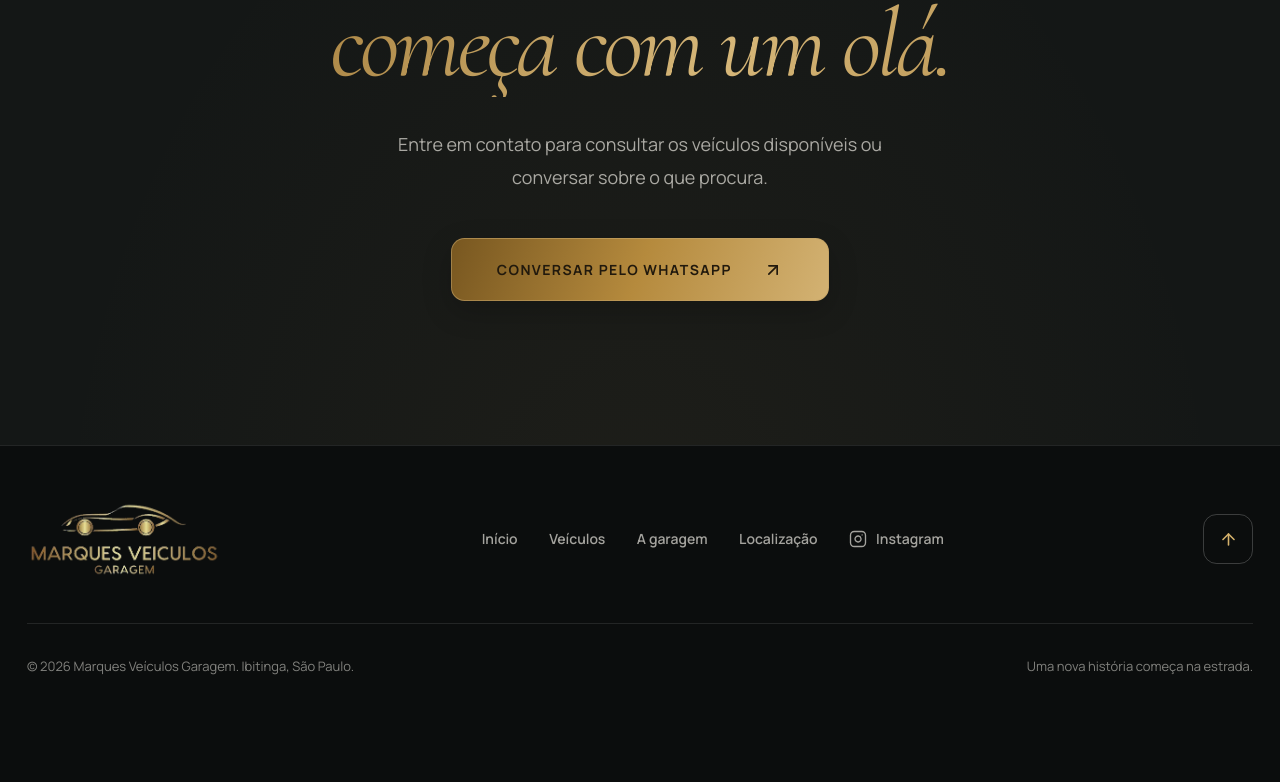
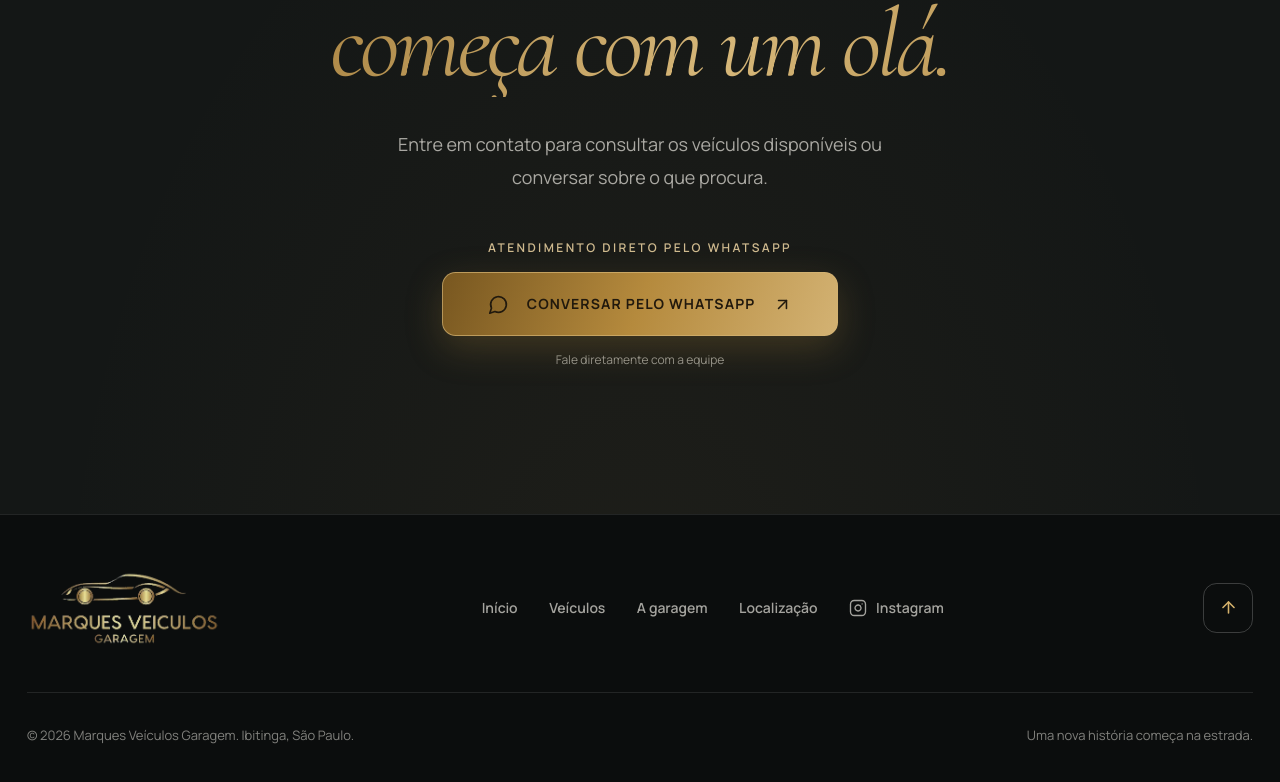
Before and after one commit to leticiazooe/landing-page-marques-veiculos, a React (Vite) app: page / in a window 1280 px wide. Shown: the part 3945-4727 px from the top of the page. Before the commit the page ends 4676 px from the top, so only its background shows below. Built offline with nearby package versions, Linux system fonts and the light colour scheme; no server answers; the database is empty.

Commit message:
style: highlight footer WhatsApp CTA with gold glow and refined icon

```diff
--- a/src/components/Footer.tsx
+++ b/src/components/Footer.tsx
@@ -1,4 +1,4 @@
-import { ArrowUp, ArrowUpRight, Instagram } from 'lucide-react';
+import { ArrowUp, ArrowUpRight, Instagram, MessageCircle } from 'lucide-react';
 import { Reveal } from './Reveal';
 import { contact, navLinks, whatsappUrl } from '../data/site';
 
@@ -12,9 +12,16 @@ export function Footer() {
             <p className="mb-8 text-[13px] font-bold uppercase tracking-[.28em] text-gold">Marques Veículos Garagem</p>
             <h2 id="contact-title" className="font-sans text-[clamp(40px,6.3vw,88px)] font-semibold leading-[1.08] tracking-[-.07em]">Seu próximo passo <em className="block font-display text-[1.21em] font-normal tracking-[-.04em] bg-[linear-gradient(110deg,#98702d_0%,#d6b779_29%,#aa813b_53%,#e5cc93_76%,#866025_100%)] bg-[length:200%_200%] bg-clip-text text-transparent">começa com um olá.</em></h2>
             <p className="mx-auto mt-7 max-w-[560px] text-[18px] leading-[1.8] text-ivory/65">Entre em contato para consultar os veículos disponíveis ou conversar sobre o que procura.</p>
-            <a href={whatsappUrl('Olá! Quero falar com a Marques Veículos sobre meu próximo carro.')} target="_blank" rel="noopener noreferrer" className="group mt-10 inline-flex min-h-14 items-center justify-between gap-7 rounded-xl border border-[#c2a065]/60 bg-[linear-gradient(110deg,#785720,#b58a3d,#d3b273,#97712d,#6a4b19)] bg-[length:200%_200%] px-7 text-[14px] font-bold uppercase tracking-[.10em] text-[#21190d] shadow-[0_10px_30px_rgba(0,0,0,.2)] transition-[background-position,transform,box-shadow] duration-700 ease-in-out hover:scale-[.98] hover:bg-right hover:shadow-[0_14px_34px_rgba(0,0,0,.28)] motion-reduce:transform-none focus-visible:outline-2 focus-visible:outline-offset-4 focus-visible:outline-gold-light sm:px-10">
-              Conversar pelo WhatsApp <ArrowUpRight aria-hidden="true" size={20} className="transition-transform group-hover:translate-x-0.5 group-hover:-translate-y-0.5" />
-            </a>
+            <div className="mt-10 flex flex-col items-center gap-3">
+              <p className="text-[12px] font-semibold uppercase tracking-[.2em] text-gold-light/85">Atendimento direto pelo WhatsApp</p>
+              <a href={whatsappUrl('Olá! Quero falar com a Marques Veículos sobre meu próximo carro.')} target="_blank" rel="noopener noreferrer" className="group relative isolate inline-flex min-h-[64px] max-w-full items-center justify-center gap-3 overflow-hidden rounded-xl border border-[#d3b273]/70 bg-[linear-gradient(110deg,#785720,#b58a3d,#d3b273,#97712d,#6a4b19)] bg-[length:200%_200%] px-6 text-[13px] font-bold uppercase tracking-[.08em] text-[#21190d] shadow-[0_12px_36px_rgba(181,138,61,.25)] transition-[background-position,transform,box-shadow] duration-500 ease-in-out hover:-translate-y-1 hover:bg-right hover:shadow-[0_16px_48px_rgba(181,138,61,.4)] focus-visible:outline-2 focus-visible:outline-offset-4 focus-visible:outline-gold-light motion-reduce:transform-none sm:gap-4 sm:px-10 sm:text-[14px]">
+                <span aria-hidden="true" className="pointer-events-none absolute -inset-y-8 -left-1/2 w-1/3 rotate-12 bg-white/15 blur-lg transition-transform duration-700 group-hover:translate-x-[440%] motion-reduce:transition-none" />
+                <MessageCircle aria-hidden="true" size={21} strokeWidth={1.9} className="relative shrink-0" />
+                <span className="relative">Conversar pelo WhatsApp</span>
+                <ArrowUpRight aria-hidden="true" size={19} className="relative shrink-0 transition-transform group-hover:translate-x-0.5 group-hover:-translate-y-0.5" />
+              </a>
+              <span className="text-[12px] text-ivory/55">Fale diretamente com a equipe</span>
+            </div>
           </Reveal>
         </div>
       </section>
```
